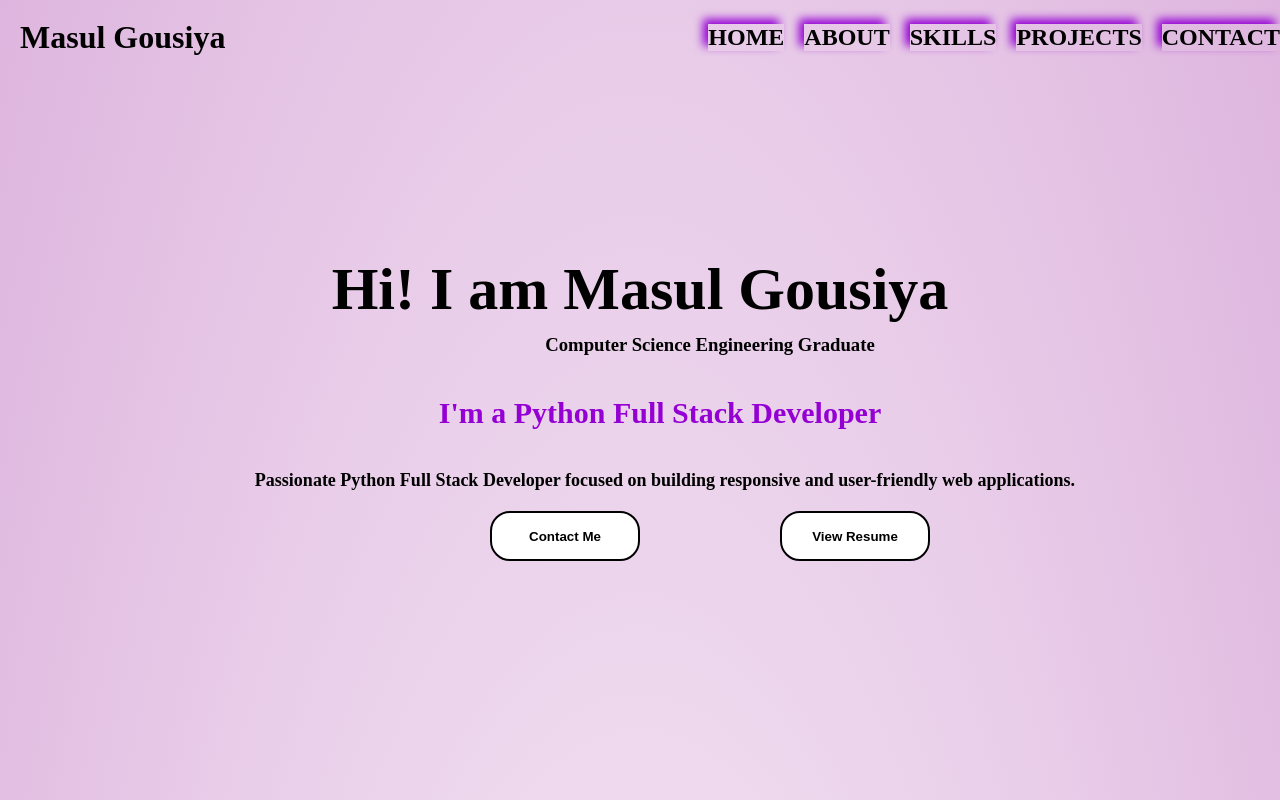
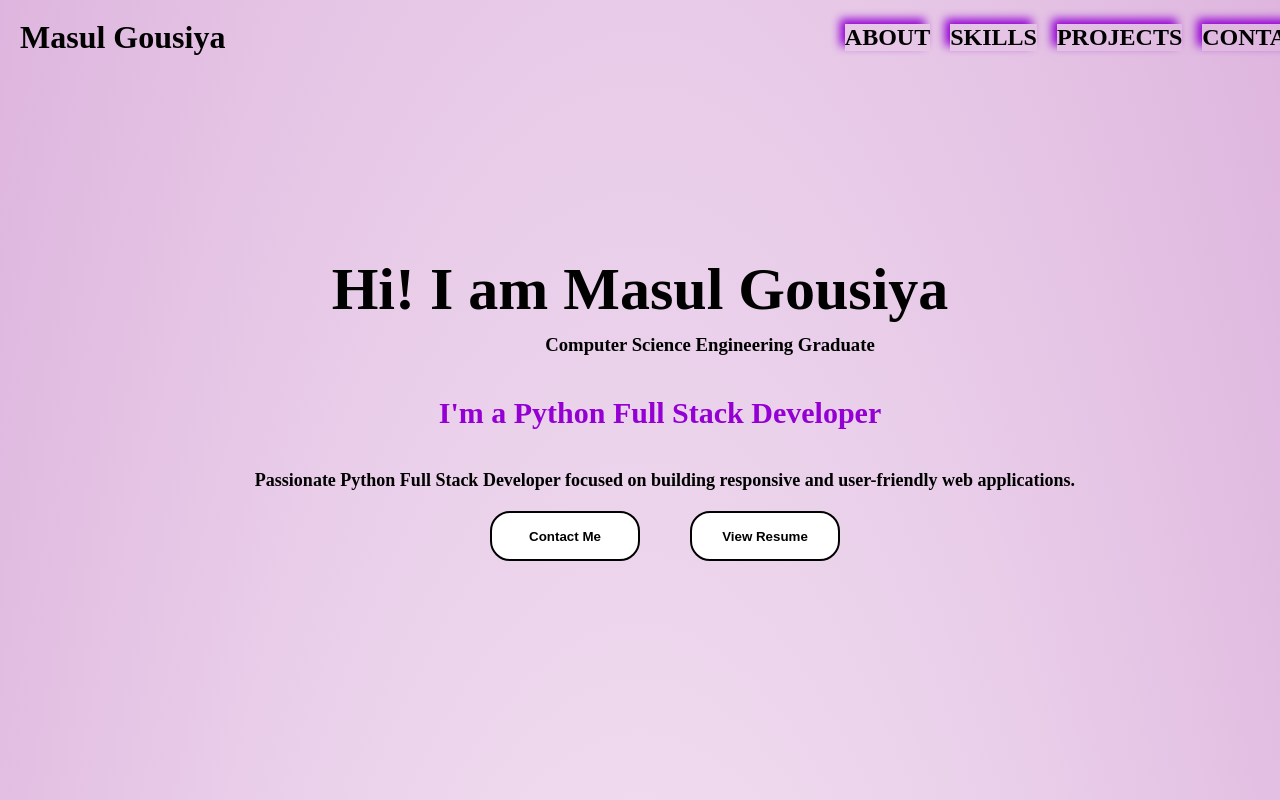
Before and after one commit to Gousiyamasul/my_portfolio, a React app: page / in a window 1280 px wide. Shown: the top 800 px of the page. Built offline with nearby package versions, Linux system fonts and the light colour scheme; the HTML template or start-up script is replaced by a standard one.

Commit message:
firat commit

```diff
--- a/src/components/Nav.jsx
+++ b/src/components/Nav.jsx
@@ -7,8 +7,7 @@ const Nav = () => {
         <div className='left'>
             <h1>Masul Gousiya</h1>
         </div>
-        <div className='right'id='navLinks'>
-            <a><h2>HOME</h2></a>
+        <div className='right'>
             <a href="#about"><h2>ABOUT</h2></a>
             <a href='#skills'><h2>SKILLS</h2></a>
             <a href="#projects"><h2>PROJECTS</h2></a>
--- a/src/styles/global.css
+++ b/src/styles/global.css
@@ -32,7 +32,7 @@ html{
     display: flex;
     /* justify-content: space-evenly;
     align-items: center; */
-    /* width: 40%; */
+    width: 34%;
     gap: 20px;
 }
 #foot{
--- a/src/styles/homestyle.css
+++ b/src/styles/homestyle.css
@@ -32,7 +32,7 @@ button{
     height: 50px;
     width: 150px;
     font-weight: bold;
-    margin-left: 140px;
+    margin-left: 50px;
     margin-top: 20px;
     border-radius: 20px;
     transition: all 1s;
```
Also changed, not shown: src/pages/Home.jsx (line endings or trailing spaces).
